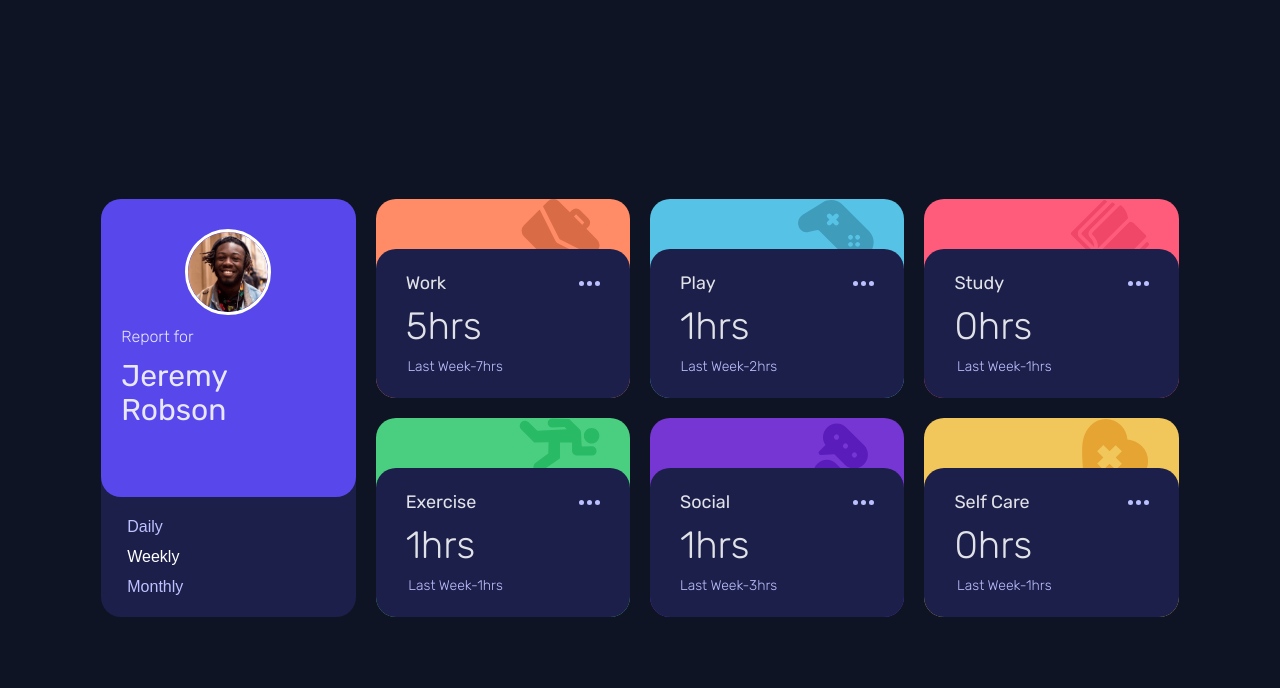
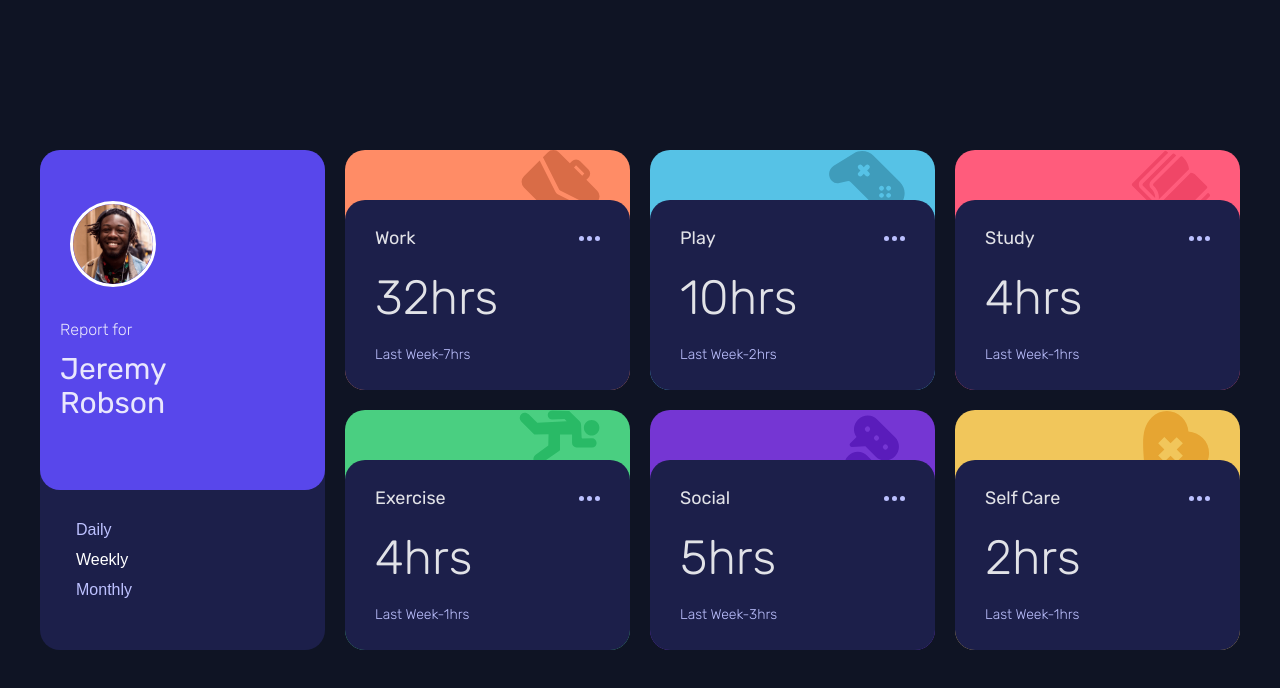
Before and after one commit to Nahuel-circulo/FEM-timetrakgin-dashboard, a React (Vite) app: page / in a window 1280 px wide. Shown: the top 688 px of the page. Built offline with nearby package versions, Linux system fonts and the light colour scheme.

Commit message:
finished 1.0v

```diff
--- a/src/App.tsx
+++ b/src/App.tsx
@@ -27,18 +27,6 @@ function App() {
 
   const [period, setPeriod] = useState('Week');
 
-
-  /*   const periodReturn = (period: string) => {
-
-      switch (period) {
-        case :
-
-          break;
-
-        default:
-          break;
-      }
-    } */
 
   const iconReturn = (word: string) => {
 
@@ -70,9 +58,9 @@ function App() {
             <h3 className='profile-card__username'>Jeremy Robson</h3>
           </div>
           <div className='profile-card__actions'>
-            <button className={`${period === 'Day' ? 'active' : ''} btn`}>Daily</button>
-            <button className={`${period === 'Week' ? 'active' : ''} btn`}>Weekly</button>
-            <button className={`${period === 'Month' ? 'active' : ''} btn`}>Monthly</button>
+            <button className={`${period === 'Day' ? 'active' : ''} btn`} onClick={()=> setPeriod('Day')}>Daily</button>
+            <button className={`${period === 'Week' ? 'active' : ''} btn`} onClick={()=> setPeriod('Week')}>Weekly</button>
+            <button className={`${period === 'Month' ? 'active' : ''} btn`} onClick={()=> setPeriod('Month')}>Monthly</button>
           </div>
         </div>
         {
@@ -82,7 +70,11 @@ function App() {
               <div className="card-body">
                 <h3 className='card-body__title'>{item.title}</h3>
                 <img src={ellipsisIcon} alt="dots" />
-                <h2 className='card-body__currently'>{item.timeframes.daily.current}hrs</h2>
+                {(period === 'Day') && (<h2 className='card-body__currently'>{item.timeframes.daily.current}hrs</h2>)}
+
+                {(period === 'Week') && (<h2 className='card-body__currently'>{item.timeframes.weekly.current}hrs</h2>)}
+
+                {(period === 'Month') && (<h2 className='card-body__currently'>{item.timeframes.monthly.current}hrs</h2>)}
                 <p className='card-body__last'>Last {period}-{item.timeframes.daily.previous}hrs</p>
               </div>
             </div>
--- a/src/index.css
+++ b/src/index.css
@@ -1,4 +1,8 @@
 @import url('https://fonts.googleapis.com/css2?family=Rubik:wght@300;400;500;600;700&display=swap');
+
+* {
+  margin: 0px;
+}
 
 :root {
   --Blue: hsl(246, 80%, 60%);
@@ -39,8 +43,8 @@
 
 }
 
-main{
-  min-height: 100vh ;
+main {
+  min-height: 100vh;
   display: grid;
   place-items: center;
 }
@@ -123,7 +127,7 @@ main{
   border-radius: 20px;
   overflow: hidden;
   display: grid;
-
+  min-width: 285px;
   grid-template-rows: 50px auto;
 }
 
@@ -197,7 +201,7 @@ main{
   background-color: var(--Soft-orange);
 }
 
-@media screen and (min-width:768px) {
+@media screen and (min-width:780px) {
 
   .dashboard {
     grid-template-columns: 1fr 1fr 1fr 1fr;
@@ -205,33 +209,51 @@ main{
     max-width: 1200px;
   }
 
-  .profile-card{
+  .profile-card {
     grid-row: 1/3;
+    min-height: 500px;
   }
 
   .profile-card__body img {
-  max-width: 80px;
+    max-width: 80px;
+    justify-self: start;
   }
+
   .profile-card__body {
     padding: 20px;
-    grid-template-columns: 1fr ;
+    grid-template-columns: 1fr;
     grid-template-rows: 1fr 1fr;
+    height: 60%;
   }
 
-  .profile-card__username{
+  .profile-card__username {
     margin-top: 10px;
     font-size: 30px;
     line-height: 34px;
     max-width: 100px;
     padding-bottom: 50px;
   }
+
   .profile-card__actions {
     flex-direction: column;
     align-items: flex-start;
     gap: 10px;
+    padding: 30px;
+  }
+
+  .card-body{
+    grid-template-columns: 2fr 1fr;
   }
 
   .card-body__last {
     grid-column: 1;
   }
+
+  .card-body__currently {
+    font-size: 48px;
+  }
+
+  .card-body__last {
+    justify-self: flex-start;
+  }
 }
```
